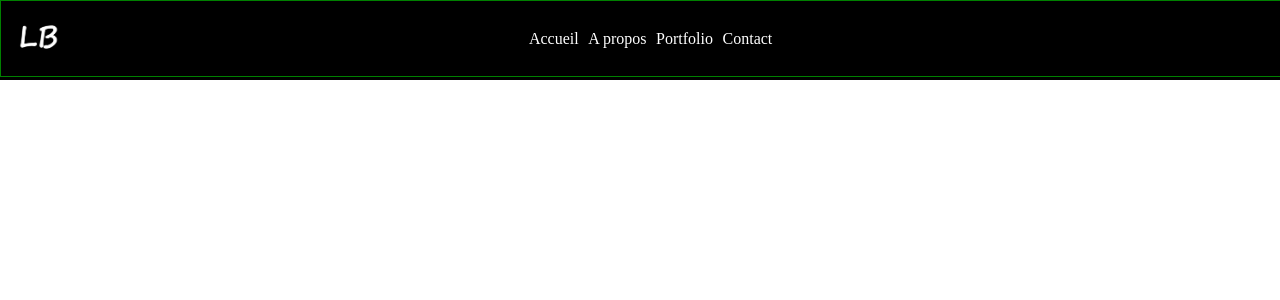
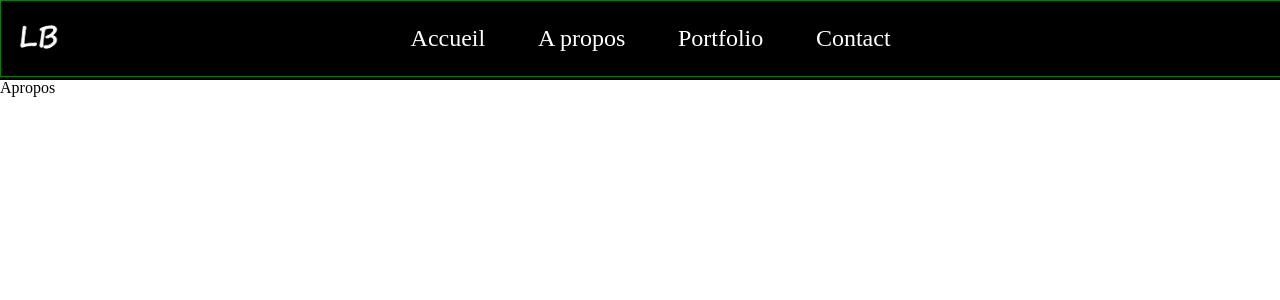
Before and after one commit to BoukorrasLuc/MyPortfolio, a React (Create React App) app: page /Apropos in a window 1280 px wide. Shown: the top 300 px of the page. Built offline with nearby package versions, Linux system fonts and the light colour scheme.

Commit message:
creation of several containers,add of an effect in the nav

```diff
--- a/src/App.js
+++ b/src/App.js
@@ -6,6 +6,9 @@ import { BrowserRouter as Router, Route, Routes } from "react-router-dom";
 
 // Containers
 import Home from "./Containers/Home/Home";
+import Portfolio from "./Containers/Portfolio/Portfolio";
+import Contact from "./Containers/Contact/Contact";
+import Apropos from "./Containers/Apropos/Apropos";
 
 // Components
 import Header from "./Components/Header/Header";
@@ -17,7 +20,9 @@ function App() {
         <Header />
         <Routes>
           <Route path="/" element={<Home />} />
-
+          <Route path="/Portfolio" element={<Portfolio />} />
+          <Route path="/Contact" element={<Contact />} />
+          <Route path="/Apropos" element={<Apropos />} />
           {/* <Route path="*" element={<NotFound />} /> */}
         </Routes>
       </Router>
--- a/src/Components/Nav/Nav.css
+++ b/src/Components/Nav/Nav.css
@@ -27,11 +27,33 @@ a {
 
 .navbar__links {
   display: flex;
-  justify-content: center;
+  justify-content: space-between;
+  width: 30rem;
 }
+
+.navbar__item {
+  display: inline-block;
+}
+
 .navbar__link {
-  padding: 0 0.3rem;
+  font-size: 1.5rem;
   color: inherit;
+}
+
+.navbar__link::after {
+  content: "";
+  display: block;
+  width: 0;
+  height: 2px;
+  background: #fff;
+  transition: width 0.3s;
+  text-decoration: none;
+  color: #fff;
+}
+
+.navbar__link:hover::after {
+  width: 100%;
+  transition: width 1s;
 }
 
 .navbar__burger {
--- a/src/Components/Nav/Nav.js
+++ b/src/Components/Nav/Nav.js
@@ -26,17 +26,17 @@ function Nav() {
           </a>
         </li>
         <li className="navbar__item slideInDown-2">
-          <a href="/a-propos" className="navbar__link">
+          <a href="/Apropos" className="navbar__link">
             A propos
           </a>
         </li>
         <li className="navbar__item slideInDown-3">
-          <a href="/portfolio" className="navbar__link">
+          <a href="/Portfolio" className="navbar__link">
             Portfolio
           </a>
         </li>
         <li className="navbar__item slideInDown-4">
-          <a href="/contact" className="navbar__link">
+          <a href="/Contact" className="navbar__link">
             Contact
           </a>
         </li>
--- /dev/null
+++ b/src/Containers/Apropos/Apropos.js
@@ -0,0 +1,8 @@
+// Scss
+import "./Apropos.scss";
+
+const Apropos = () => {
+  return <div>Apropos</div>;
+};
+
+export default Apropos;
--- /dev/null
+++ b/src/Containers/Contact/Contact.js
@@ -0,0 +1,8 @@
+// Scss
+import "./Contact.scss";
+
+const Contact = () => {
+  return <div>Contact</div>;
+};
+
+export default Contact;
--- /dev/null
+++ b/src/Containers/Portfolio/Portfolio.js
@@ -0,0 +1,8 @@
+// Scss
+import "./Portfolio.scss";
+
+const Portfolio = () => {
+  return <div>Portfolio</div>;
+};
+
+export default Portfolio;
```
Also changed, not shown: src/Containers/Apropos/Apropos.scss (added), src/Containers/Contact/Contact.scss (added), src/Containers/Portfolio/Portfolio.scss (added).
